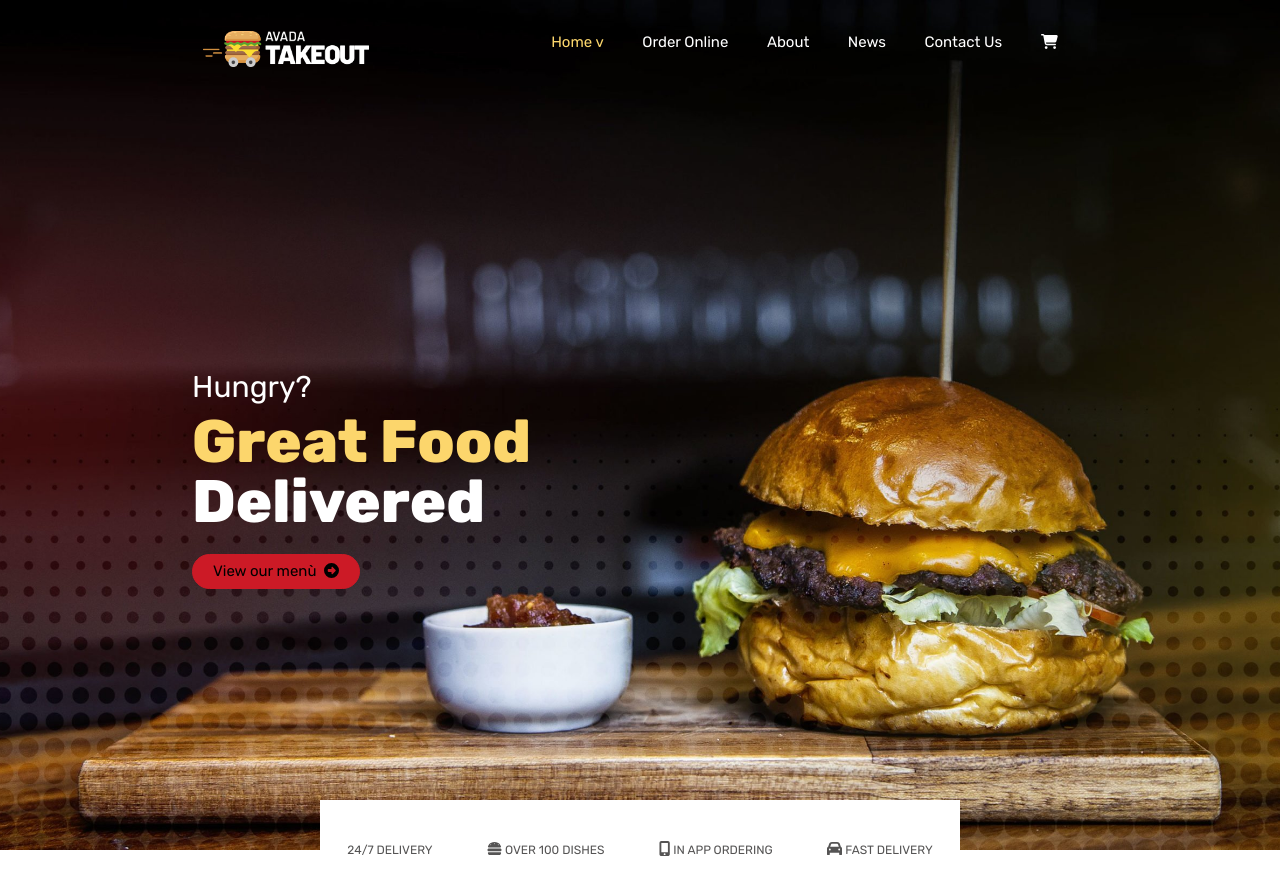
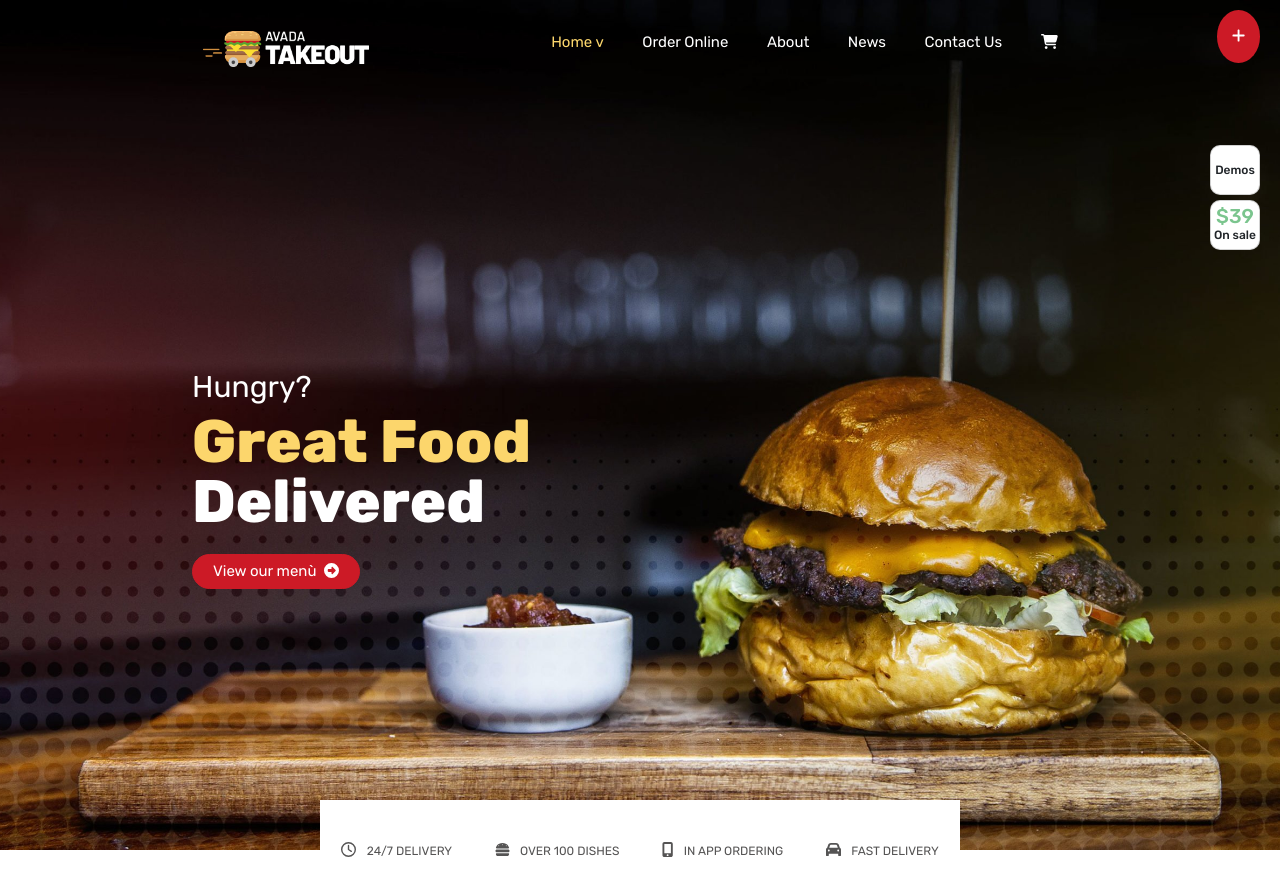
Before and after one commit to FabioBabaglioni/proj-html-vuejs, a Vue app: page / in a window 1280 px wide. Shown: the top 896 px of the page. Built offline with nearby package versions, Linux system fonts and the light colour scheme.

Commit message:
Creo card laterali

```diff
--- a/src/components/appHeader.vue
+++ b/src/components/appHeader.vue
@@ -35,26 +35,42 @@ export default {
 
         <!-- section in position absolute con informazioni delivery -->
         <div id="info_delivery" class="d-flex justify-content-around align-items-center">
-            <span class="text_medium">
-                <font-awesome-icon icon="fa-regular fa-clock" />
+            <div class="text_medium">
+                <span class="pe-2"><font-awesome-icon icon="fa-regular fa-clock" /></span>
                 24/7 DELIVERY
-            </span>
-            <span class="text_medium">
-                <font-awesome-icon icon="fa-solid fa-burger" />
+            </div>
+            <div class="text_medium">
+                <span class="pe-2"><font-awesome-icon icon="fa-solid fa-burger" /></span>
                 OVER 100 DISHES
-            </span>
-            <span class="text_medium">
-                <font-awesome-icon icon="fa-solid fa-mobile-screen-button" />
+            </div>
+            <div class="text_medium">
+                <span class="pe-2"><font-awesome-icon icon="fa-solid fa-mobile-screen-button" /></span>
                 IN APP ORDERING
-            </span>
-            <span class="text_medium">
-                <font-awesome-icon icon="fa-solid fa-car" />
+            </div>
+            <div class="text_medium">
+                <span class="pe-2"><font-awesome-icon icon="fa-solid fa-car" /></span>
                 FAST DELIVERY
-            </span>
+            </div>
         </div>
+
         <!-- section per button + e banner quadrai in position absolute -->
         <div>
+            <!-- banner plus -->
+            <div id="btn_plus">
+                <font-awesome-icon icon="fa-solid fa-plus" />
+            </div>
 
+            <!-- banner demos-->
+            <div class="card card_top flex-column justify-content-center">
+                <span id="prezzo"></span>
+                <div id="onSale">Demos</div>
+            </div>
+
+            <!-- banner on sale -->
+            <div class="card card_down flex-column justify-content-center">
+                <span id="prezzo">$39</span>
+                <div id="onSale">On sale</div>
+            </div>
         </div>
     </section>
 
@@ -119,5 +135,49 @@ export default {
             font-size: .8rem;
         }
     }
+
+    #btn_plus {
+        color: $brandSecondary;
+        background-color: $brandThird;
+        border-radius: 50%;
+        padding: 15px;
+        position: absolute;
+        top: 10px;
+        right: 20px;
+    }
+
+    .card {
+        background-color: $brandSecondary;
+        height: 50px;
+        width: 50px;
+        border-radius: 10px;
+
+    }
+
+    .card_down {
+        position: absolute;
+        top: 200px;
+        right: 20px;
+    }
+
+    .card_top {
+        position: absolute;
+        top: 145px;
+        right: 20px;
+    }
+
+    #prezzo {
+        color: #7bc58e;
+        font-size: 20px;
+        text-align: center;
+        font-weight: 450;
+        line-height: 20px;
+    }
+
+    #onSale {
+        font-size: 12px;
+        text-align: center;
+        font-weight: 500;
+    }
 }
 </style>
--- a/src/components/style/general.scss
+++ b/src/components/style/general.scss
@@ -24,6 +24,7 @@ li {
     background-color: #cc1a26;
     border-radius: 40px;
     border: solid 1px #cc1a26;
+    color: white;
 }
 
 .btn_medium {
--- a/src/main.js
+++ b/src/main.js
@@ -4,8 +4,9 @@ import App from './App.vue'
 
 import { library } from '@fortawesome/fontawesome-svg-core'
 import { FontAwesomeIcon } from '@fortawesome/vue-fontawesome'
-import { faCartShopping, faCircleRight, faClock, faBurger, faMobileScreenButton, faCar } from '@fortawesome/free-solid-svg-icons'
+import { faCartShopping, faCircleRight, faClock as fasClock, faBurger, faMobileScreenButton, faCar, faPlus } from '@fortawesome/free-solid-svg-icons'
+import { faClock as farClock } from '@fortawesome/free-regular-svg-icons'
 
-library.add(faCartShopping, faCircleRight, faClock, faBurger, faMobileScreenButton, faCar)
+library.add(faCartShopping, faCircleRight, farClock, fasClock, faBurger, faMobileScreenButton, faCar, faPlus)
 
 createApp(App).component('font-awesome-icon', FontAwesomeIcon).mount('#app')
```
